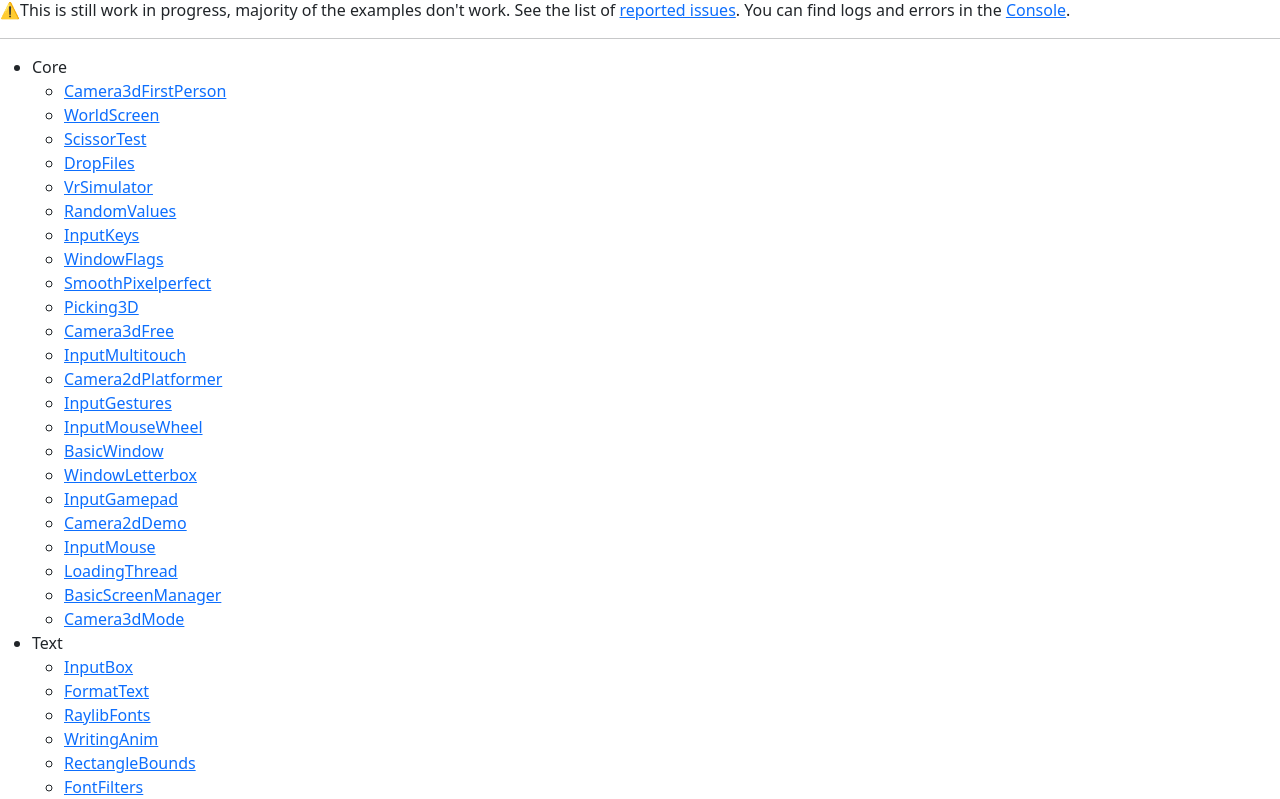
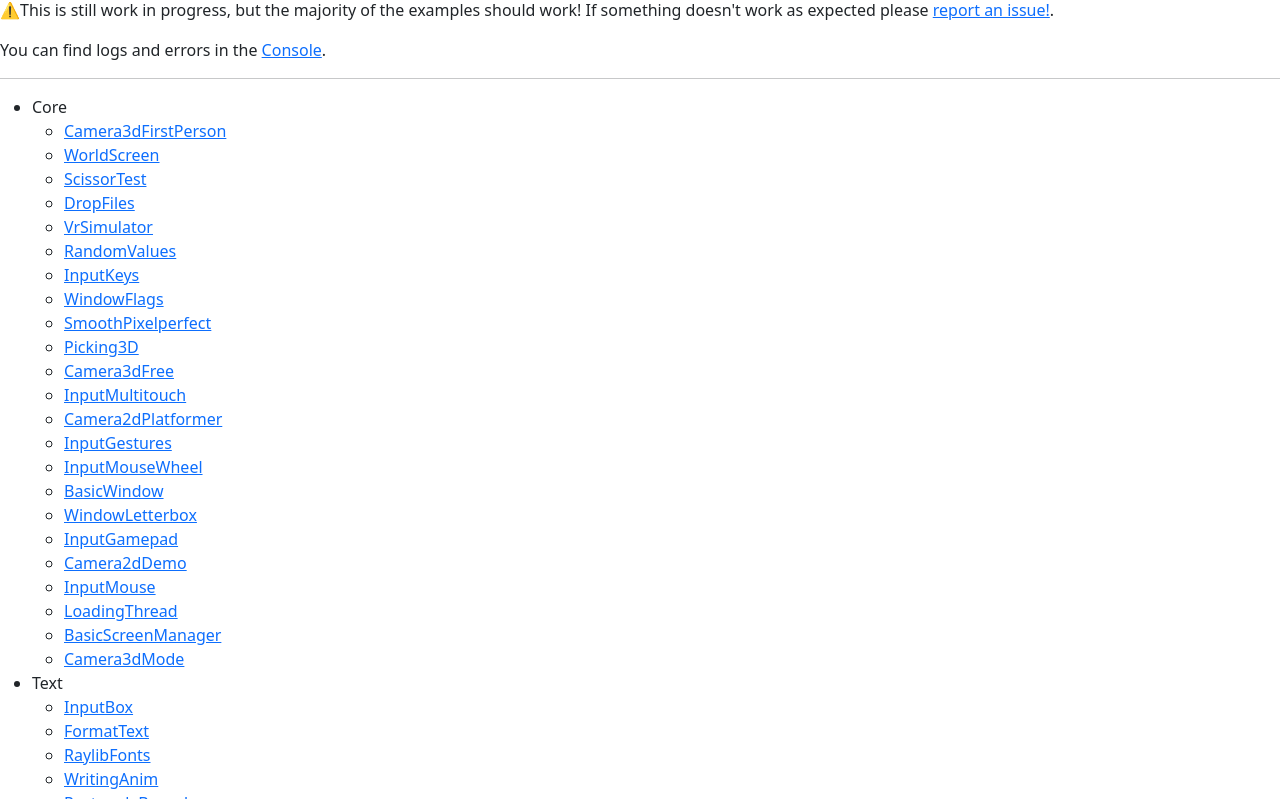
Before and after one commit to stanoddly/DotnetRaylibWasm, a plain HTML site: page DotnetRaylibWasm/index.html in a window 1280 px wide. Shown: the part 58-857 px from the top of the page. Drawn offline with nearby package versions, Linux system fonts and the light colour scheme.

Commit message:
Changed README and demo text to reflect the state

```diff
--- a/DotnetRaylibWasm/index.html
+++ b/DotnetRaylibWasm/index.html
@@ -9,7 +9,10 @@
 
 <body>
   <h1>Dotnet + Raylib + Wasm prototype</h1>
-  <div>⚠️This is still work in progress, majority of the examples don't work. See the list of <a href="https://github.com/disketteman/DotnetRaylibWasm/issues">reported issues</a>. You can find logs and errors in the <a href="https://developer.chrome.com/docs/devtools/console/">Console</a>.</div>
+  <div>
+    <p>⚠️This is still work in progress, but the majority of the examples should work! If something doesn't work as expected please <a href="https://github.com/disketteman/DotnetRaylibWasm/issues">report an issue!</a>.</p>
+    <p>You can find logs and errors in the <a href="https://developer.chrome.com/docs/devtools/console/">Console</a>.</p>
+  </div>
   <hr />
   <ul>
     <li>Core
```
Also changed, not shown: README.md.
